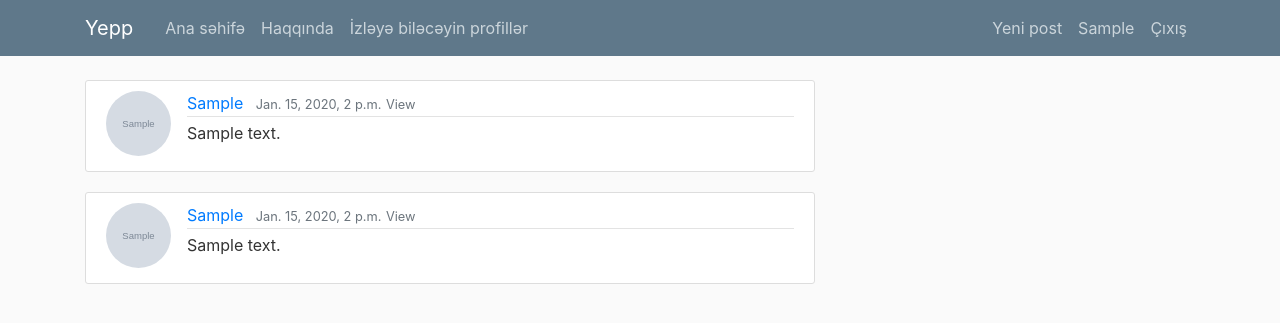
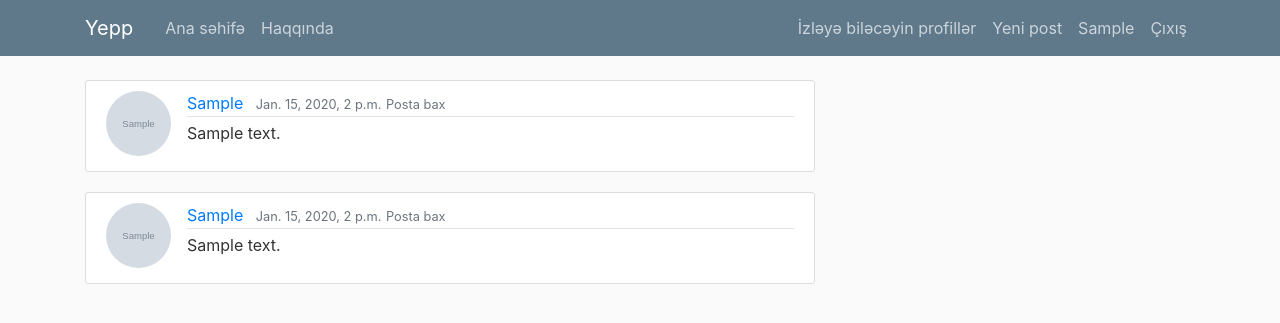
Before and after one commit to arifogluisa/yepp, a Django app: page / in a window 1280 px wide. Shown: the top 323 px of the page. Run offline with Django 3.2, Linux system fonts and the light colour scheme; a user stored in the database is signed in; tables that the repository leaves empty hold one stand-in row (values such as "Sample post"); grey boxes marked "Sample" are stand-in pictures; some libraries are stand-ins or nearby versions.

```diff
--- a/blog/templates/blog/base.html
+++ b/blog/templates/blog/base.html
@@ -31,11 +31,11 @@
                 <div class="navbar-nav mr-auto">
                     <a class="nav-item nav-link" href="{% url 'index' %}">Ana səhifə</a>
                     <a class="nav-item nav-link" href="{% url 'about' %}">Haqqında</a>
-                    <a class="nav-item nav-link" href="{% url 'profiles' %}">İzləyə biləcəyin profillər</a>
                 </div>
                 <!-- Navbar Right Side -->
                 <div class="navbar-nav">
                     {% if user.is_authenticated %}
+                        <a class="nav-item nav-link" href="{% url 'profiles' %}">İzləyə biləcəyin profillər</a>
                         <a class="nav-item nav-link" href="{% url 'post_create' %}">Yeni post</a>
                         <a class="nav-item nav-link" href="{% url 'profile' %}">{{ user.username|title }}</a>
                         <a class="nav-item nav-link" href="{% url 'logout' %}">Çıxış</a>
--- a/blog/templates/blog/index.html
+++ b/blog/templates/blog/index.html
@@ -7,7 +7,7 @@
         <div class="article-metadata">
             <a class="mr-2" href="{% url 'profile-detail' post.author.id %}">{{ post.author.user.username|title }}</a>
             <small class="text-muted">{{ post.date_posted }}</small>
-            <a href="{% url 'post_detail' post.id %}"><small class="text-muted">View</small></a>
+            <a href="{% url 'post_detail' post.id %}"><small class="text-muted">Posta bax</small></a>
         </div>
 
         <p class="article-content">{{ post.content }}</p>
--- a/users/templates/users/profile_detail.html
+++ b/users/templates/users/profile_detail.html
@@ -35,8 +35,9 @@
                     <img class="rounded-circle article-img" src="{{ post.author.image.url }}">
                     <div class="media-body">
                         <div class="article-metadata">
-                            <a class="mr-2" href="#">{{ post.author.user.username|title }}</a>
+                            <a class="mr-2" href="{% url 'profile-detail' post.author.id %}">{{ post.author.user.username|title }}</a>
                             <small class="text-muted">{{ post.date_posted }}</small>
+                            <a href="{% url 'post_detail' post.id %}"><small class="text-muted">Posta bax</small></a>
                         </div>
 
                         <p class="article-content">{{ post.content }}</p>
```
